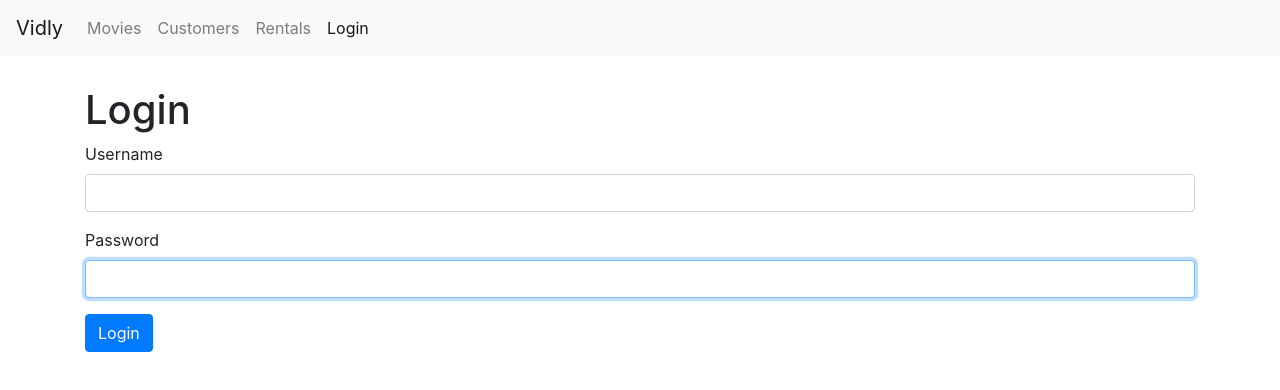
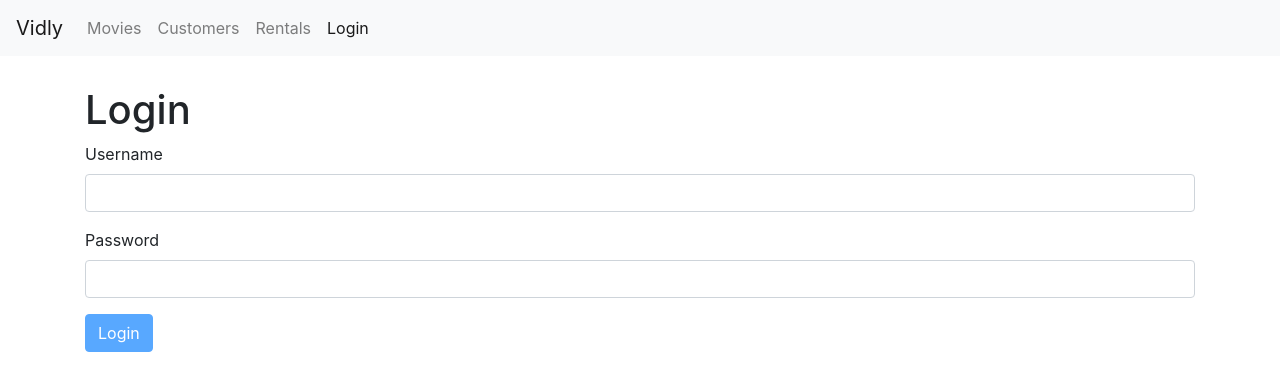
Before and after one commit to jayhawk24/Vidly, a React (Create React App) app in the folder vidly/: page /login in a window 1280 px wide. Shown: the top 390 px of the page. Built offline with nearby package versions, Linux system fonts and the light colour scheme.

Commit message:
Add loginform validation

```diff
--- a/vidly/package.json
+++ b/vidly/package.json
@@ -8,6 +8,7 @@
     "@testing-library/user-event": "^12.6.0",
     "bootstrap": "^4.1.1",
     "font-awesome": "^4.7.0",
+    "joi-browser": "^13.4.0",
     "loadash": "^1.0.0",
     "lodash": "^4.17.20",
     "prop-types": "^15.6.2",
--- a/vidly/src/components/forms/input.jsx
+++ b/vidly/src/components/forms/input.jsx
@@ -1,6 +1,6 @@
 import React from "react";
 
-const Input = ({ name, value, label, onChange }) => {
+const Input = ({ name, value, label, onChange, autoFocus, error }) => {
   return (
     <div className="form-group">
       <label htmlFor={name}>{label}</label>
@@ -11,8 +11,9 @@
         id={name}
         name={name}
         className="form-control"
-        autoFocus
+        {...(autoFocus && "autoFocus")}
       />
+      {error && <div className="alert alert-danger">{error}</div>}
     </div>
   );
 };
--- a/vidly/src/components/forms/loginform.jsx
+++ b/vidly/src/components/forms/loginform.jsx
@@ -1,16 +1,21 @@
 import React, { Component } from "react";
 import Input from "./input";
-
+import Joi from "joi-browser";
 class LoginForm extends Component {
   state = {
     account: {
       username: "",
       password: "",
-      errors: {},
     },
+    errors: {},
+  };
+  schema = {
+    username: Joi.string().required().label("Username"),
+    password: Joi.string().required().label("Password"),
   };
   render() {
     const { username, password } = this.state.account;
+    const { errors } = this.state;
     return (
       <div>
         <h1>Login</h1>
@@ -19,32 +24,58 @@
             name="username"
             value={username}
             label="Username"
+            autoFocus={"autoFocus"}
             onChange={this.handleChange}
+            error={errors.username}
           ></Input>
           <Input
             name="password"
             value={password}
             label="Password"
             onChange={this.handleChange}
+            error={errors.password}
           ></Input>
 
-          <button className="btn btn-primary">Login</button>
+          <button disabled={this.validate()} className="btn btn-primary">
+            Login
+          </button>
         </form>
       </div>
     );
   }
   handleChange = ({ currentTarget: input }) => {
+    const errors = { ...this.state.errors };
+    const errorMessage = this.validateProperty(input);
+    if (errorMessage) errors[input.name] = errorMessage;
+    else delete errors[input.name];
+
     const account = { ...this.state.account };
     account[input.name] = input.value;
-    this.setState({ account });
+
+    this.setState({ account, errors });
   };
+
+  validateProperty = ({ name, value }) => {
+    const obj = { [name]: value };
+    const schema = { [name]: this.schema[name] };
+    const { error } = Joi.validate(obj, schema);
+    return error ? error.details[0].message : null;
+  };
+
   validate = () => {
-    return { username: "Username is Required." };
+    const result = Joi.validate(this.state.account, this.schema, {
+      abortEarly: false,
+    });
+    if (!result.error) return null;
+    const errors = {};
+    for (let item of result.error.details) errors[item.path[0]] = item.message;
+    return errors;
   };
+
   handleSubmit = (e) => {
     e.preventDefault();
     const errors = this.validate();
-    this.setState({ errors });
+    this.setState({ errors: errors || {} });
     if (errors) return;
   };
 }
```
Also changed, not shown: 1 other file (tests, documents, lock files or other folders).
